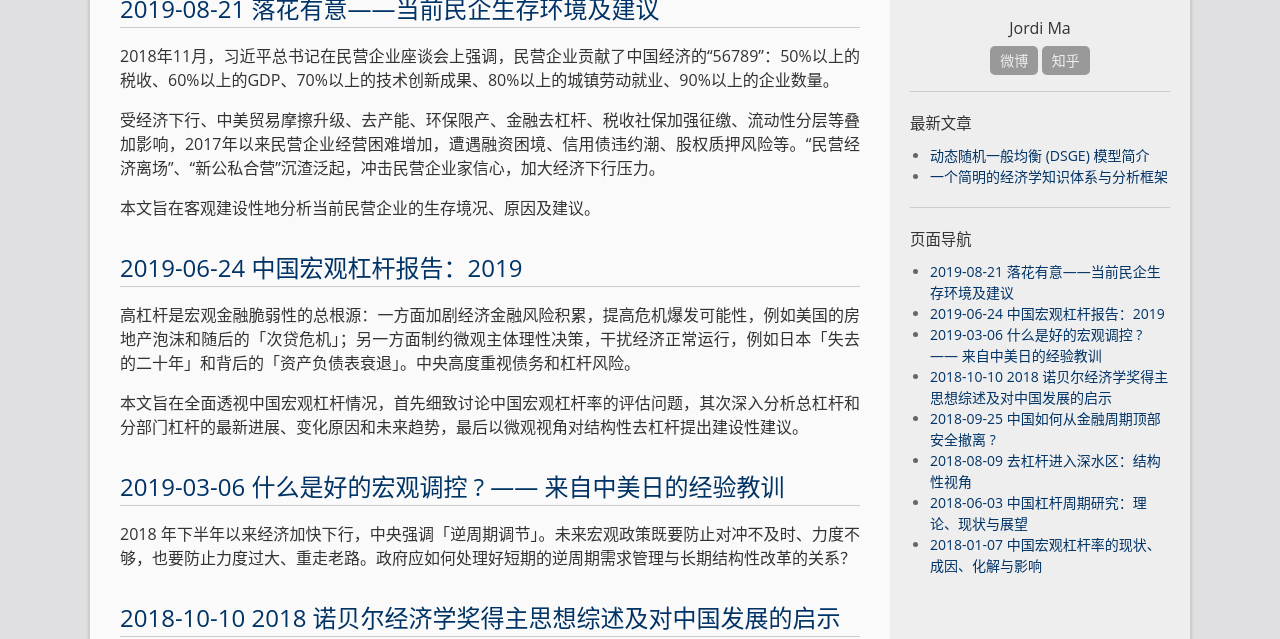
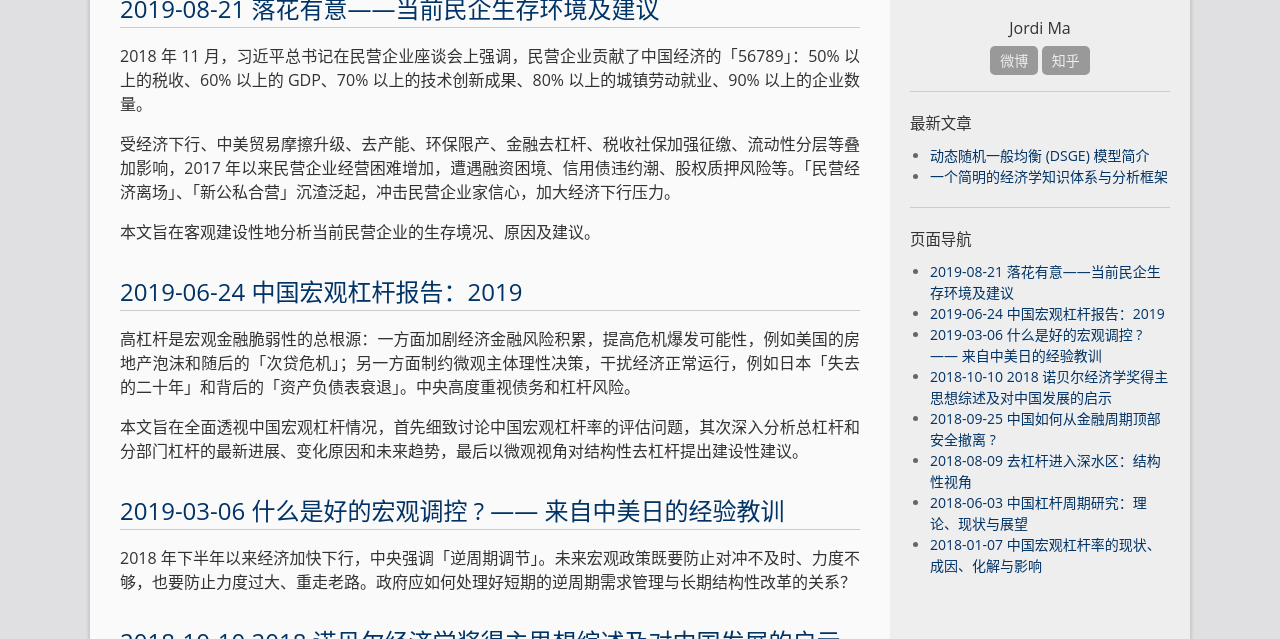
Before and after one commit to majiajin/majiajin.github.io, a Jekyll site: the page built from business.md, in a window 1280 px wide and 900 px high, cut to the strip 261-900 px from the top of the window. Built offline with Jekyll 4.4.1, drawn with Linux system fonts in a browser that asks for light colours.

```diff
--- a/business.md
+++ b/business.md
@@ -6,9 +6,9 @@ permalink: /business/
 
 ## [2019-08-21 落花有意——当前民企生存环境及建议](https://mp.weixin.qq.com/s/QoeWLOKrTuaEmTdpfQT1sg)
 
-2018年11月，习近平总书记在民营企业座谈会上强调，民营企业贡献了中国经济的“56789”：50%以上的税收、60%以上的GDP、70%以上的技术创新成果、80%以上的城镇劳动就业、90%以上的企业数量。
+2018 年 11 月，习近平总书记在民营企业座谈会上强调，民营企业贡献了中国经济的「56789」：50% 以上的税收、60% 以上的 GDP、70% 以上的技术创新成果、80% 以上的城镇劳动就业、90% 以上的企业数量。
 
-受经济下行、中美贸易摩擦升级、去产能、环保限产、金融去杠杆、税收社保加强征缴、流动性分层等叠加影响，2017年以来民营企业经营困难增加，遭遇融资困境、信用债违约潮、股权质押风险等。“民营经济离场”、“新公私合营”沉渣泛起，冲击民营企业家信心，加大经济下行压力。
+受经济下行、中美贸易摩擦升级、去产能、环保限产、金融去杠杆、税收社保加强征缴、流动性分层等叠加影响，2017 年以来民营企业经营困难增加，遭遇融资困境、信用债违约潮、股权质押风险等。「民营经济离场」、「新公私合营」沉渣泛起，冲击民营企业家信心，加大经济下行压力。
 
 本文旨在客观建设性地分析当前民营企业的生存境况、原因及建议。
 
```
